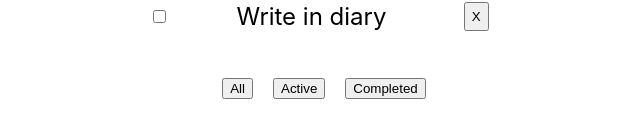
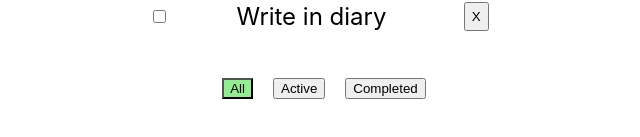
Before and after one commit to VanoKi/todolist-02, a React (Vite) app: page / in a window 1280 px wide. Shown: the part 499-636 px from the top of the page, without its empty margins (316-956 px from the left). Built offline with nearby package versions, Linux system fonts and the light colour scheme.

Commit message:
feat: active-filter

```diff
--- a/src/App.css
+++ b/src/App.css
@@ -42,3 +42,7 @@
 .error-message {
   color: red;
 }
+
+.active-filter {
+  background-color: lightgreen;
+}
--- a/src/components/Button.tsx
+++ b/src/components/Button.tsx
@@ -1,11 +1,17 @@
 type Props = {
   title: string
   onClick?: () => void
+  className?: string
 }
 
-export const Button = ({ title, onClick }: Props) => {
+export const Button = (props: Props) => {
+  const { title, onClick, className } = props
   const onClickHandler = () => {
     onClick()
   }
-  return <button onClick={onClickHandler}>{title}</button>
+  return <button
+    className={className}
+    onClick={onClickHandler}>
+    {title}
+  </button>
 }
--- a/src/components/TodolistItem.tsx
+++ b/src/components/TodolistItem.tsx
@@ -41,10 +41,12 @@ export const TodolistItem = ({
   })
 
   const [newTitle, setNewTitle] = useState('')
-  const [error, setError] = useState(false)
+  const [error, setError] = useState<string | null>('')
+  const [filter, setFilter] = useState('All')
 
   const changeFilterHAndler = (val: FilterValueType) => {
     changeFilter(val)
+    setFilter(val)
   }
 
   const addTaskHandler = () => {
@@ -52,7 +54,7 @@ export const TodolistItem = ({
       addTask(newTitle.trim())
       setNewTitle('')
     } else {
-      setError(true)
+      setError('Title is required!')
     }
   }
 
@@ -64,7 +66,7 @@ export const TodolistItem = ({
 
   const onChangeHandler = (event: ChangeEvent<HTMLInputElement>) => {
     setNewTitle(event.currentTarget.value)
-    setError(false)
+    setError(null)
   }
 
   return (
@@ -78,10 +80,7 @@ export const TodolistItem = ({
           className={error ? 'error' : ''}
         />
         <Button title={'+'} onClick={addTaskHandler}/>
-        {error ?
-          (<p className={'error-message'}>Title is Required!</p> )
-          : (<></>)
-        }
+        {error && <p className={'error-message'}>{error}</p>}
       </div>
       {tasks.length === 0 ? (
         <p>There is now tasks</p>
@@ -91,9 +90,18 @@ export const TodolistItem = ({
         </ul>
       )}
       <div>
-        <Button title={'All'} onClick={() => changeFilterHAndler('All')}/>
-        <Button title={'Active'} onClick={() => changeFilterHAndler('Active')}/>
-        <Button title={'Completed'} onClick={() => changeFilterHAndler('Completed')}/>
+        <Button
+          className={filter === 'All' ? 'active-filter' : ''}
+          title={'All'}
+          onClick={() => changeFilterHAndler('All')}/>
+        <Button
+          className={filter === 'Active' ? 'active-filter' : ''}
+          title={'Active'}
+          onClick={() => changeFilterHAndler('Active')}/>
+        <Button
+          className={filter === 'Completed' ? 'active-filter' : ''}
+          title={'Completed'}
+          onClick={() => changeFilterHAndler('Completed')}/>
       </div>
     </div>
   )
```
